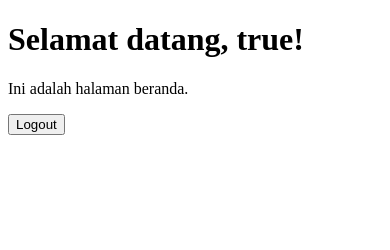
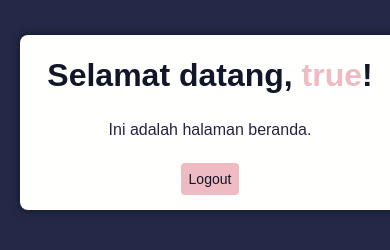
Before and after one commit to DillsJr/DBWeb, a website: page public/homepage.html in a window 390 px wide. Drawn offline with Linux system fonts and the light colour scheme; sample sign-in values are in the browser's storage.

Commit message:
up home n read commit

```diff
--- a/public/homepage.html
+++ b/public/homepage.html
@@ -5,18 +5,16 @@
     <meta charset="UTF-8">
     <meta name="viewport" content="width=device-width, initial-scale=1.0">
     <title> Homepage </title>
-    <link rel="stylesheet" href="style.css">
+    <link rel="stylesheet" href="styles.css">
 </head>
 
 <body>
 
-    <h1> Selamat datang, <span id="welcomeUsername"> </span>!</h1>
-
-    <p> Ini adalah halaman beranda. </p>
-
-    <button id="logoutButton"> Logout </button>
-
-
+    <div class="container">
+        <h1> Selamat datang, <span id="welcomeUsername"> </span>!</h1>
+        <p> Ini adalah halaman beranda. </p>
+        <button id="logoutButton"> Logout </button>
+    </div>
     <script src="homepage.js"></script>
 
 </body>
--- a/public/styles.css
+++ b/public/styles.css
@@ -1,25 +1,105 @@
+/* public/style.css */
+
 body {
     font-family: Arial, sans-serif;
     background-color: #232946;
     /* Warna latar belakang body */
     margin: 0;
-    padding: 0;
-    display: flex;
-    justify-content: center;
-    align-items: center;
-    height: 100vh;
+    padding: 20px;
+    /* Tambahkan padding agar konten tidak menempel di tepi */
+    /* Hapus properti flexbox dan height: 100vh yang menengahkan konten */
+    /* display: flex; */
+    /* justify-content: center; */
+    /* align-items: center; */
+    /* height: 100vh; */
+    min-height: 100vh;
+    /* Gunakan min-height agar background menutupi seluruh tinggi viewport */
+    color: #fff;
+    /* Warna teks default untuk body (misal untuk pesan error global) */
+    line-height: 1.6;
+    /* Tingkatkan keterbacaan teks paragraf */
 }
 
+/* Gaya container yang sudah ada, akan kita gunakan di homepage.html */
 .container {
     background-color: #fffffe;
     /* Warna latar belakang container */
     border-radius: 8px;
     padding: 20px;
     width: 100%;
-    max-width: 400px;
+    max-width: 500px;
+    /* Sesuaikan lebar maksimum jika perlu */
     box-shadow: 0 0 10px rgba(0, 0, 0, 0.5);
-    /* Menambahkan shadow agar lebih terlihat */
+    /* Menambahkan shadow */
+    margin: 20px auto;
+    /* Tengahkan container di tengah halaman */
+    color: #121629;
+    /* Warna teks default di dalam container */
 }
+
+/* --- Gaya untuk Elemen di Homepage.html (Di dalam .container) --- */
+
+/* Gaya untuk judul h1 di dalam container */
+.container h1 {
+    color: #121629;
+    /* Warna judul */
+    margin-top: 0;
+    /* Hapus margin atas default h1 */
+    margin-bottom: 10px;
+    /* Beri jarak bawah */
+    text-align: center;
+    /* Tengahkan judul */
+}
+
+/* Gaya untuk span yang menampilkan nama pengguna di dalam h1 */
+.container h1 span {
+    color: #eebbc3;
+    /* Beri warna aksen pada nama pengguna */
+    font-weight: bold;
+    /* Opsional: buat nama pengguna tebal */
+}
+
+/* Gaya untuk paragraf di dalam container */
+.container p {
+    color: #272343;
+    /* Warna teks paragraf */
+    margin-bottom: 20px;
+    /* Beri jarak bawah */
+    text-align: center;
+    /* Tengahkan paragraf */
+}
+
+/* Gaya untuk tombol Logout */
+.container #logoutButton {
+    display: block;
+    /* Buat tombol menjadi elemen blok */
+    width: auto;
+    /* Lebar otomatis sesuai konten */
+    padding: 10px 20px;
+    background-color: #eebbc3;
+    /* Warna latar belakang */
+    color: #121629;
+    /* Warna teks */
+    border: none;
+    border-radius: 4px;
+    font-size: 16px;
+    cursor: pointer;
+    margin-top: 20px;
+    margin-left: auto;
+    /* Tengahkan tombol horizontal */
+    margin-right: auto;
+    /* Tengahkan tombol horizontal */
+    transition: background-color 0.3s ease;
+    /* Efek transisi hover */
+}
+
+.container #logoutButton:hover {
+    background-color: #f5c2cc;
+    /* Warna saat hover */
+}
+
+/* --- Gaya untuk Elemen di Index.html (Form Login/Daftar) --- */
+/* Gaya-gaya ini sebagian besar sudah ada dari kode styles.css Anda sebelumnya */
 
 .tabs {
     display: flex;
@@ -37,7 +117,6 @@ body {
     /* Warna teks tombol tab default */
     cursor: pointer;
     transition: color 0.3s ease, border-bottom-color 0.3s ease;
-    /* Efek transisi */
 }
 
 .tabs button.active {
@@ -47,22 +126,27 @@ body {
     /* Garis bawah tombol tab aktif */
 }
 
-.form h2 {
+/* Gaya untuk div kontainer form login/register/forgot/reset */
+/* Tidak ada elemen dengan class 'form' di HTML Anda yang diberikan sebelumnya, */
+/* namun gaya h2, p, dll. di bawah ini diasumsikan berlaku untuk konten dalam form div */
+#loginForm h2,
+#registerForm h2 {
     color: #121629;
     /* Warna judul form */
     margin-bottom: 5px;
     text-align: center;
-    /* Rata tengah judul */
 }
 
-.form p {
+#loginForm p,
+#registerForm p {
+    /* Untuk paragraf deskripsi di dalam form */
     color: #272343;
     /* Warna paragraf deskripsi form */
     font-style: italic;
     margin-bottom: 20px;
     text-align: center;
-    /* Rata tengah paragraf */
 }
+
 
 .input-group {
     margin-bottom: 15px;
@@ -71,10 +155,9 @@ body {
 .input-group label {
     display: block;
     color: #121629;
-    /* Warna label input group */
+    /* Warna label */
     margin-bottom: 5px;
     font-weight: bold;
-    /* Membuat label tebal */
 }
 
 .input-group input {
@@ -82,7 +165,7 @@ body {
     /* Mengurangi sedikit agar padding tidak melebih batas */
     padding: 10px;
     border: 1px solid #d8d8d8;
-    /* Warna border input */
+    /* Warna border */
     border-radius: 4px;
     background-color: #fff;
     /* Warna latar belakang input */
@@ -96,14 +179,13 @@ body {
     display: flex;
     align-items: center;
     margin-bottom: 15px;
-    color: #888;
-    /* Warna teks checkbox group default */
-    font-style: italic;
+    /* color: #888; */
+    /* Warna teks keseluruhan checkbox group */
+    /* font-style: italic; */
 }
 
 .checkbox-group input[type="checkbox"] {
     margin-right: 5px;
-    /* Memberi jarak antara checkbox dan label */
     /* Gaya checkbox mungkin perlu penyesuaian lebih lanjut lintas browser */
 }
 
@@ -113,7 +195,9 @@ body {
     margin-bottom: 0;
     /* Menghilangkan margin bawah pada label di dalam checkbox group */
     font-weight: normal;
-    /* Mengembalikan bobot font label checkbox menjadi normal */
+    /* Mengembalikan bobot font normal */
+    font-style: italic;
+    /* Terapkan italic di label jika diinginkan */
 }
 
 
@@ -122,8 +206,8 @@ body {
     /* Warna link lupa password */
     text-decoration: none;
     float: right;
+    /* Posisikan ke kanan */
     font-size: 14px;
-    /* Ukuran font link lupa password */
 }
 
 .forgot-password:hover {
@@ -132,20 +216,19 @@ body {
 }
 
 button[type="submit"] {
+    /* Gaya untuk tombol submit di semua form */
     width: 100%;
     padding: 10px;
     background-color: #eebbc3;
-    /* Warna latar belakang tombol submit */
+    /* Warna latar belakang */
     color: #121629;
-    /* Warna teks tombol submit */
+    /* Warna teks */
     border: none;
     border-radius: 4px;
     font-size: 16px;
     cursor: pointer;
     margin-top: 10px;
-    /* Menambahkan margin atas agar tidak terlalu dekat */
     transition: background-color 0.3s ease;
-    /* Efek transisi */
 }
 
 button[type="submit"]:hover {
@@ -156,17 +239,16 @@ button[type="submit"]:hover {
 .switch-form {
     text-align: center;
     color: #121629;
-    /* Warna teks "Belum punya akun?" atau "Sudah punya akun?" */
+    /* Warna teks "Belum punya akun?" dll */
     margin-top: 20px;
     font-size: 14px;
 }
 
 .switch-form a {
     color: #eebbc3;
-    /* Warna link "Daftar Sekarang" atau "Masuk Sekarang" */
+    /* Warna link "Daftar Sekarang" dll */
     text-decoration: none;
     font-weight: bold;
-    /* Membuat link tebal */
 }
 
 .switch-form a:hover {
@@ -206,24 +288,60 @@ button[type="submit"]:hover {
     text-align: center;
     min-width: 250px;
     /* Lebar minimum */
+    max-width: 90%;
+    /* Lebar maksimum agar responsif */
     box-shadow: 0 2px 10px rgba(0, 0, 0, 0.2);
     /* Bayangan */
 }
 
 /* Gaya untuk notifikasi sukses */
 .custom-notification.success {
-    background-color: rgba(40, 167, 69, 0.8);
-    /* Hijau */
+    background-color: rgba(40, 167, 69, 0.9);
+    /* Hijau (sedikit lebih solid) */
 }
 
 /* Gaya untuk notifikasi error */
 .custom-notification.error {
-    background-color: rgba(220, 53, 69, 0.8);
-    /* Merah */
+    background-color: rgba(220, 53, 69, 0.9);
+    /* Merah (sedikit lebih solid) */
 }
+
+/* Gaya untuk notifikasi info */
+.custom-notification.info {
+    background-color: rgba(23, 162, 184, 0.9);
+    /* Biru/Cyan (sedikit lebih solid) */
+}
+
 
 /* Gaya saat notifikasi terlihat */
 .custom-notification.show {
     opacity: 1;
     visibility: visible;
 }
+
+/* Responsif dasar untuk layar kecil */
+@media (max-width: 600px) {
+    .container {
+        padding: 15px;
+        margin: 15px auto;
+    }
+
+    .tabs button {
+        font-size: 14px;
+        padding: 8px;
+    }
+
+    .input-group input,
+    button[type="submit"],
+    .container #logoutButton {
+        font-size: 14px;
+        padding: 8px;
+    }
+
+    .custom-notification {
+        padding: 10px 15px;
+        font-size: 12px;
+        min-width: unset;
+        width: 90%;
+    }
+}
```
Also changed, not shown: README.md.
